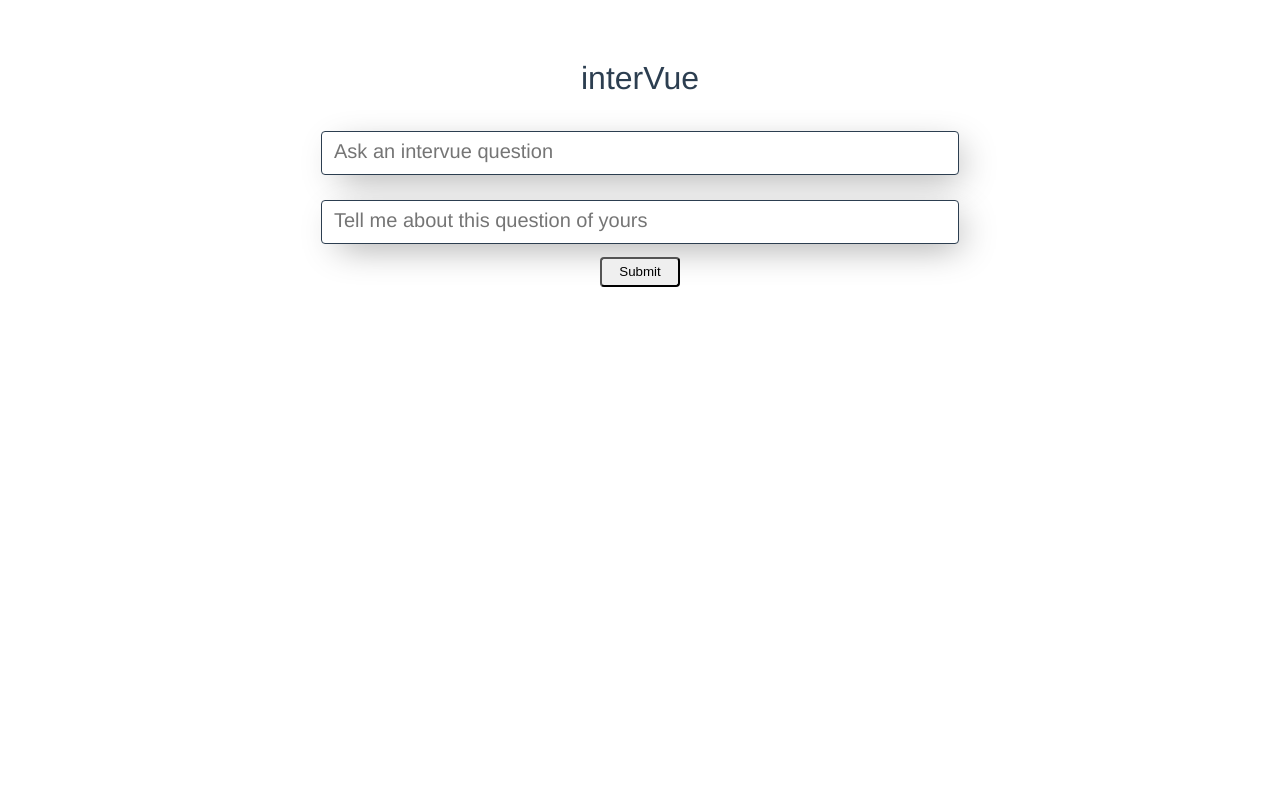
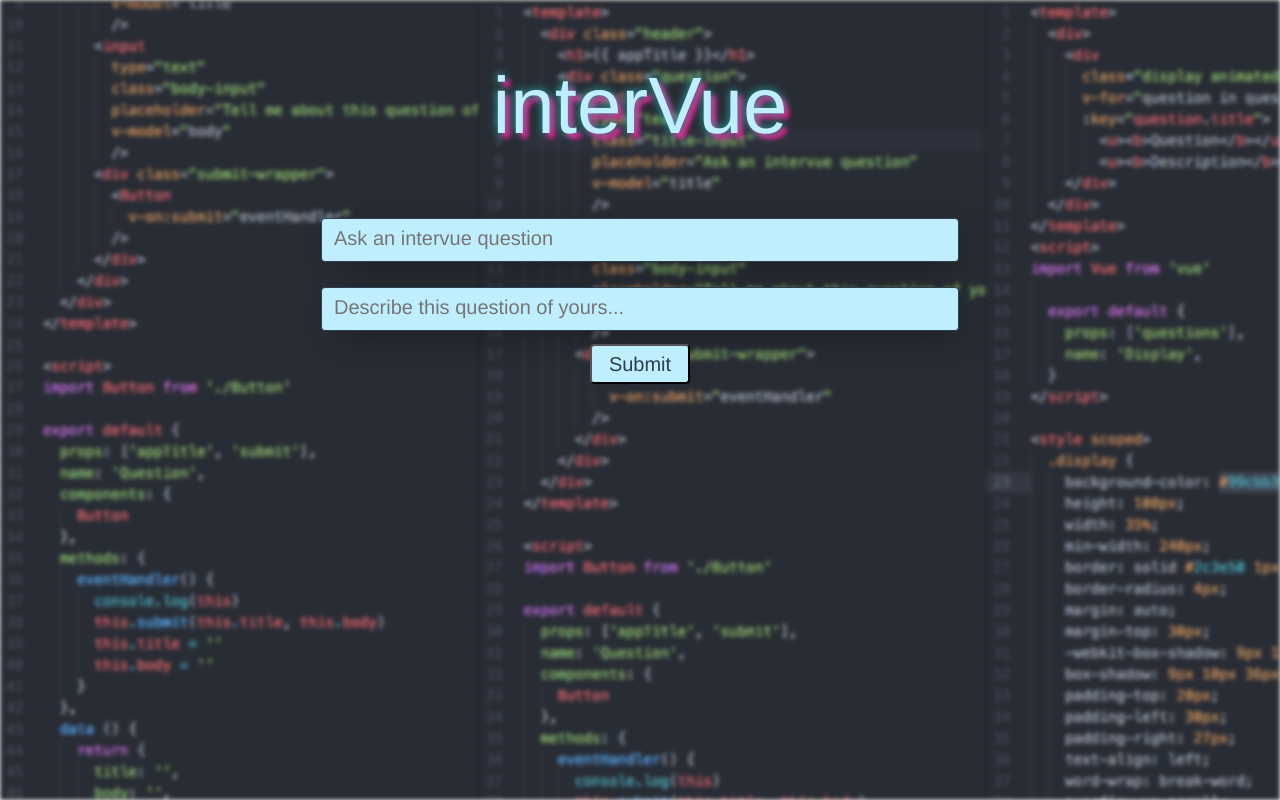
Before and after one commit to chelletuerk/interVue, a Vue app: page / in a window 1280 px wide. Built offline with nearby package versions, Linux system fonts and the light colour scheme.

Commit message:
further styling

```diff
--- a/index.html
+++ b/index.html
@@ -4,14 +4,13 @@
     <meta charset="utf-8">
     <link rel="stylesheet"
  href="https://cdn.jsdelivr.net/npm/animate.css@3.5.2/animate.min.css">
- <!-- or -->
  <link rel="stylesheet"
  href="https://cdnjs.cloudflare.com/ajax/libs/animate.css/3.5.2/animate.min.css">
     <meta name="viewport" content="width=device-width,initial-scale=1.0">
-    <title>intervue</title>
+    <title>interVue</title>
   </head>
   <body>
+    <div class="bg-image "></div>
     <div id="app"></div>
-    <!-- built files will be auto injected -->
   </body>
 </html>
--- a/src/assets/styles/main.css
+++ b/src/assets/styles/main.css
@@ -6,3 +6,16 @@
   color: #2c3e50;
   margin-top: 60px;
 }
+
+.bg-image {
+  position: fixed;
+  z-index: -999;
+  top: 0;
+  left: 0;
+  background: url('../images/code.png') no-repeat;
+  background-size: cover;
+  height: 100vh;
+  width: 100vw;
+  z-index: -999;
+  filter: blur(2px);
+}
--- a/src/components/Button.vue
+++ b/src/components/Button.vue
@@ -20,9 +20,13 @@
 
 <style scoped>
   .button {
-    height: 30px;
-    width: 80px;
+    height: 40px;
+    width: 100px;
     border-radius: 4px;
+    background-color: #bfefff;
+    font-family: 'Avenir', Helvetica, Arial, sans-serif;
+    font-size: 20px;
+    color: #2c3e50;
   }
 
   .button:hover {
--- a/src/components/Display.vue
+++ b/src/components/Display.vue
@@ -20,6 +20,9 @@ import Vue from 'vue'
 
 <style scoped>
   .display {
+    background: linear-gradient(to top left, #ff1493, lightgray);
+    font-family: 'Avenir', Helvetica, Arial, sans-serif;
+    color: #2c3e50;
     height: 100px;
     width: 35%;
     min-width: 240px;
--- a/src/components/Question.vue
+++ b/src/components/Question.vue
@@ -11,7 +11,7 @@
       <input
         type="text"
         class="body-input"
-        placeholder="Tell me about this question of yours"
+        placeholder="Describe this question of yours..."
         v-model="body"
         />
       <div class="submit-wrapper">
@@ -52,6 +52,9 @@ export default {
 <style scoped>
   h1 {
     font-weight: normal;
+    color: #bfefff;
+    font-size: 80px;
+    text-shadow: #20b2aa 0 0 10px, #ff1493 5px 5px 5px;
   }
 
   .title-input, .body-input {
@@ -64,6 +67,7 @@ export default {
     -webkit-box-shadow: 9px 10px 36px -9px rgba(0,0,0,0.42);
     -moz-box-shadow: 9px 10px 36px -9px rgba(0,0,0,0.42);
     box-shadow: 9px 10px 36px -9px rgba(0,0,0,0.42);
+    background-color: #bfefff;
   }
 
   input::placeholder {
```
Also changed, not shown: src/assets/images/code.png (added), src/assets/images/zigzag.jpg (added).
